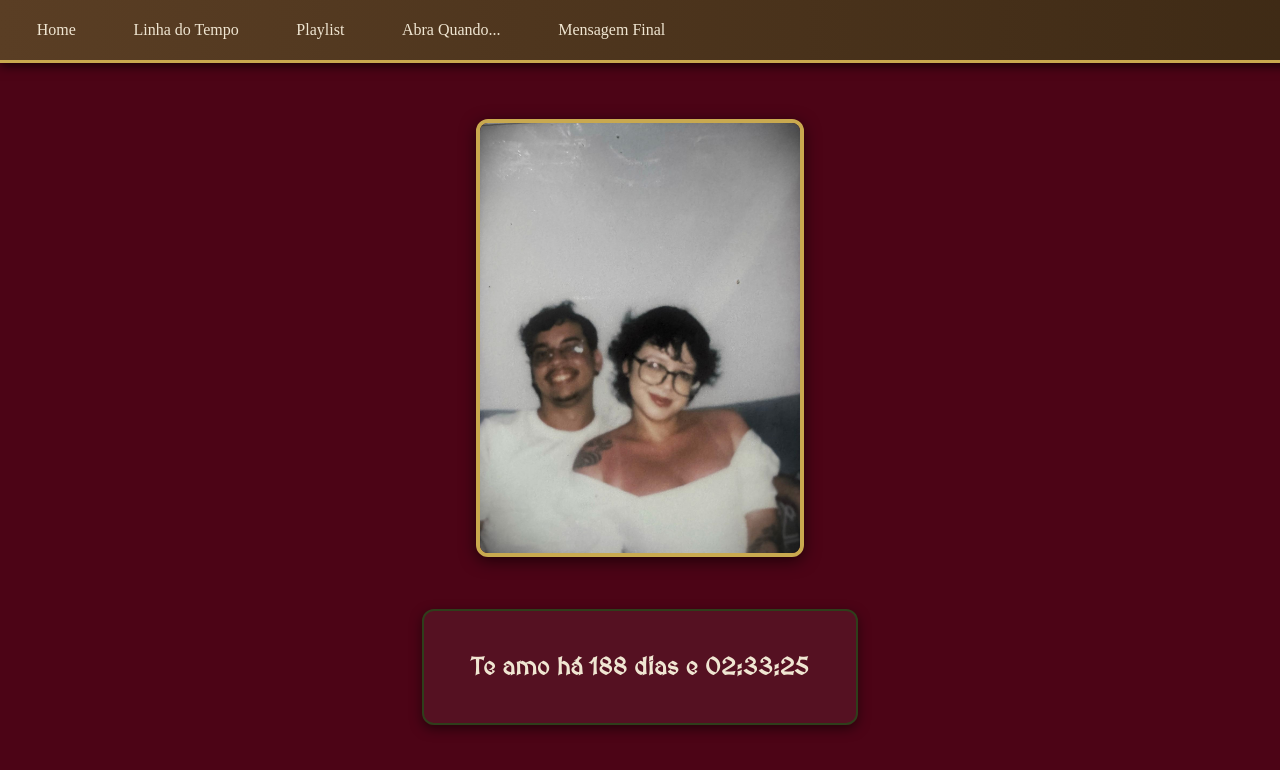
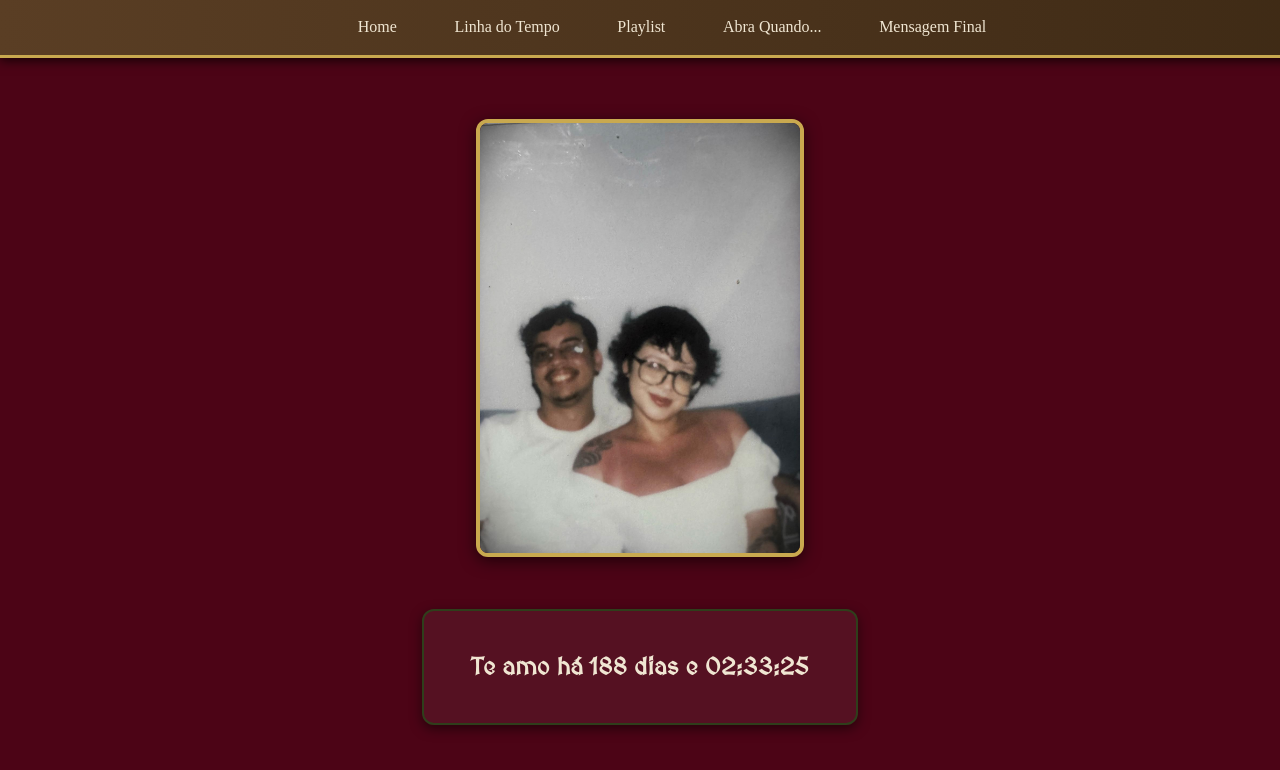
Before and after one commit to juliapinheiro42/Gift, a Next.js app: page / in a window 1280 px wide. Shown: the top 770 px of the page. Built offline with nearby package versions, Linux system fonts and the light colour scheme.

Commit message:
Presente de dia dos namorados️

```diff
--- a/src/app/Components/MenuComponent.tsx
+++ b/src/app/Components/MenuComponent.tsx
@@ -16,16 +16,53 @@ const Menu = styled.nav`
   position: fixed;
   top: 0;
   width: 100%;
-  height: 60px;
   background: linear-gradient(90deg, #5a3e24, #3e2a15);
   border-bottom: 3px solid var(--color-accent);
+  padding: 0.75rem 2rem;
   font-family: 'Cormorant Garamond', serif;
   z-index: 1000;
   box-shadow: 0 3px 10px rgba(0, 0, 0, 0.7);
+`;
+
+const DesktopMenu = styled.div`
   display: flex;
+  justify-content: center;
+  gap: 2rem;
+
+  @media (max-width: 768px) {
+    display: none;
+  }
+`;
+
+const MobileMenuButton = styled.button`
+  display: none;
+  background: none;
+  border: none;
+  color: var(--color-text);
+  font-size: 2rem;
+  cursor: pointer;
+
+  @media (max-width: 768px) {
+    display: block;
+    position: absolute;
+    top: 0.75rem;
+    right: 1.5rem;
+  }
+`;
+
+const MobileMenu = styled.div<{ $open: boolean }>`
+  display: none;
+
+  @media (max-width: 768px) {
+    display: ${({ $open }) => ($open ? 'flex' : 'none')};
+    flex-direction: column;
     align-items: center;
-  justify-content: space-between;
-  padding: 0 1.5rem;
+    gap: 1rem;
+    margin-top: 1rem;
+    padding-bottom: 1rem;
+    border-top: 1px solid var(--color-accent);
+    background: linear-gradient(90deg, #5a3e24, #3e2a15);
+  }
 `;
 
 const MenuLink = styled(Link)`
@@ -40,55 +77,20 @@ const MenuLink = styled(Link)`
     color: #3e1f27;
     box-shadow: 0 0 8px var(--color-accent);
   }
-`;
 
-const DesktopMenu = styled.div`
-  display: flex;
-  gap: 2rem;
-
-  @media (max-width: 768px) {
-    display: none;
-  }
-`;
-
-const MobileMenuButton = styled.button`
-  display: none;
-
-  @media (max-width: 768px) {
-    display: block;
-    background: none;
-    border: none;
+  /* Garante que os links não herdem cores do navegador */
+  &, &:visited, &:active {
     color: var(--color-text);
-    cursor: pointer;
-    z-index: 1100;
-  }
-`;
-
-const MobileMenu = styled.div<{ $open: boolean }>`
-  display: none;
-
-  @media (max-width: 768px) {
-    display: ${({ $open }) => ($open ? 'flex' : 'none')};
-    flex-direction: column;
-    align-items: center;
-    gap: 1rem;
-    padding: 1rem 0;
-    background: linear-gradient(180deg, #3e2a15, #5a3e24);
-    position: absolute;
-    top: 60px;
-    left: 0;
-    width: 100%;
-    border-top: 1px solid var(--color-accent);
   }
 `;
 
 export default function TopMenu() {
   const [menuOpen, setMenuOpen] = useState(false);
+
   const toggleMenu = () => setMenuOpen(prev => !prev);
   const closeMenu = () => setMenuOpen(false);
 
   return (
-    <>
     <Menu>
       <DesktopMenu>
         {navLinks.map(({ href, label }) => (
@@ -103,7 +105,6 @@ export default function TopMenu() {
       >
         {menuOpen ? <CloseIcon size={28} /> : <MenuIcon size={28} />}
       </MobileMenuButton>
-      </Menu>
 
       <MobileMenu $open={menuOpen}>
         {navLinks.map(({ href, label }) => (
@@ -112,6 +113,6 @@ export default function TopMenu() {
           </MenuLink>
         ))}
       </MobileMenu>
-    </>
+    </Menu>
   );
 }
```
Lines whose indentation alone changed are shown as unchanged.
